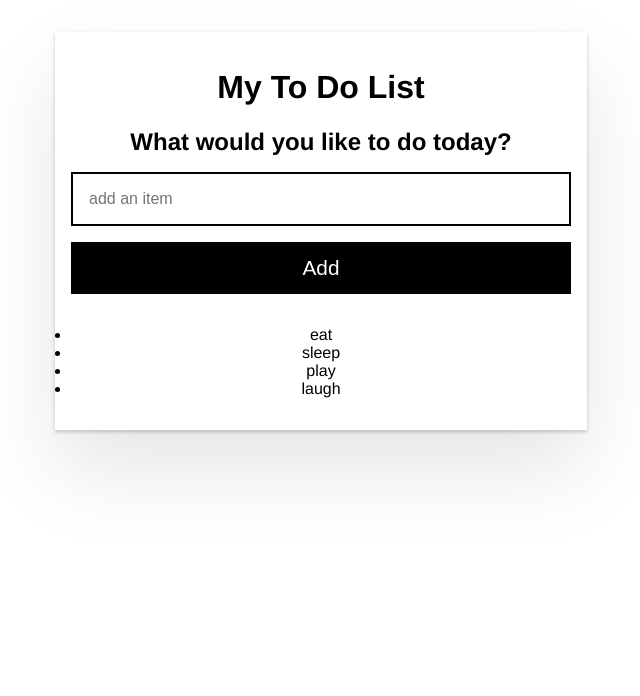
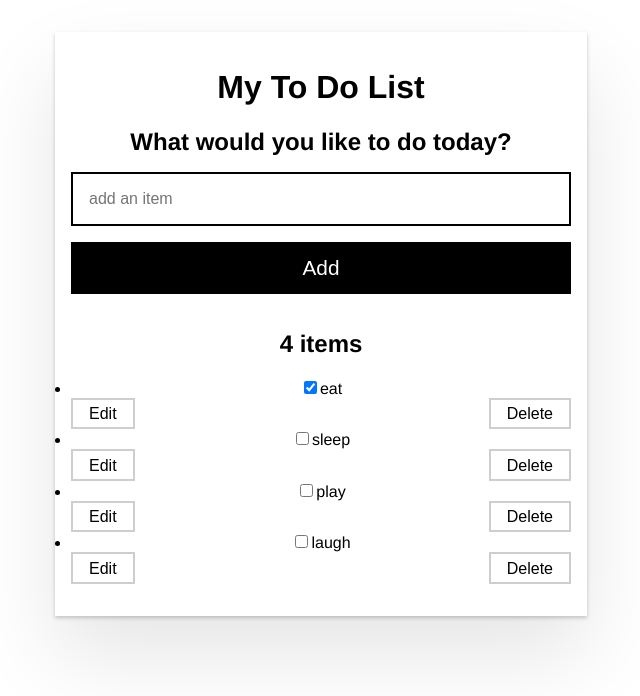
Before and after one commit to amandakso/angular-todo, an Angular app: page / in a window 1280 px wide. Shown: the top 696 px of the page, without its empty margins (319-959 px from the left). Built offline with nearby package versions, Linux system fonts and the light colour scheme.

Commit message:
add item component to app component

```diff
--- a/src/app/app.component.html
+++ b/src/app/app.component.html
@@ -4,7 +4,14 @@
   <input #newItem placeholder="add an item" (keyup.enter)="addItem(newItem.value); newItem.value= ''"
     class="lg-text-input" id="addItemInput" />
   <button class="btn-primary" (click)="addItem(newItem.value)">Add</button>
+  <h2>
+    {{items.length}}
+    <span *ngIf="items.length === 1; else elseBlock">item</span>
+    <ng-template #elseBlock>items</ng-template>
+  </h2>
   <ul>
-    <li *ngFor="let item of items">{{item.description}}</li>
+    <li *ngFor="let i of items">
+      <app-item (remove)="remove(i)" [item]="i"></app-item>
+    </li>
   </ul>
 </div>
--- a/src/app/app.component.ts
+++ b/src/app/app.component.ts
@@ -6,7 +6,7 @@
 @Component({
   selector: 'app-root',
   standalone: true,
-  imports: [CommonModule],
+  imports: [CommonModule, ItemComponent],
   templateUrl: './app.component.html',
   styleUrl: './app.component.css',
 })
```
